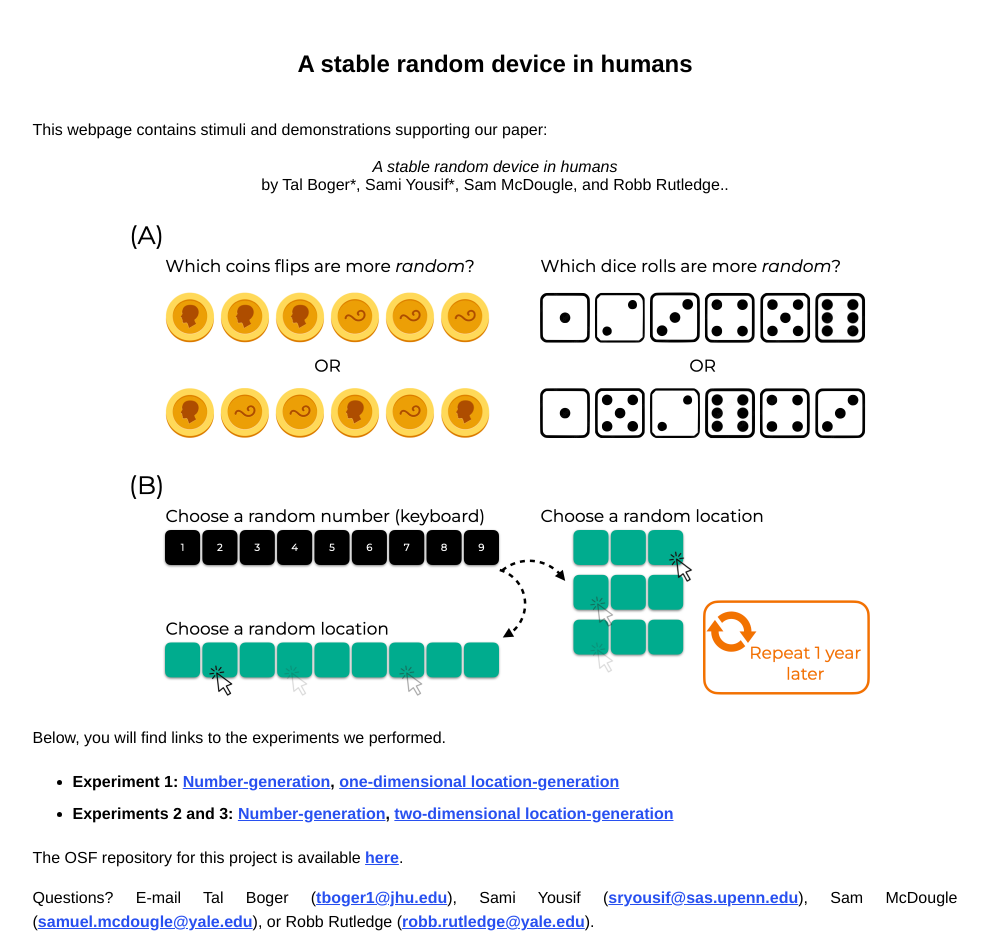
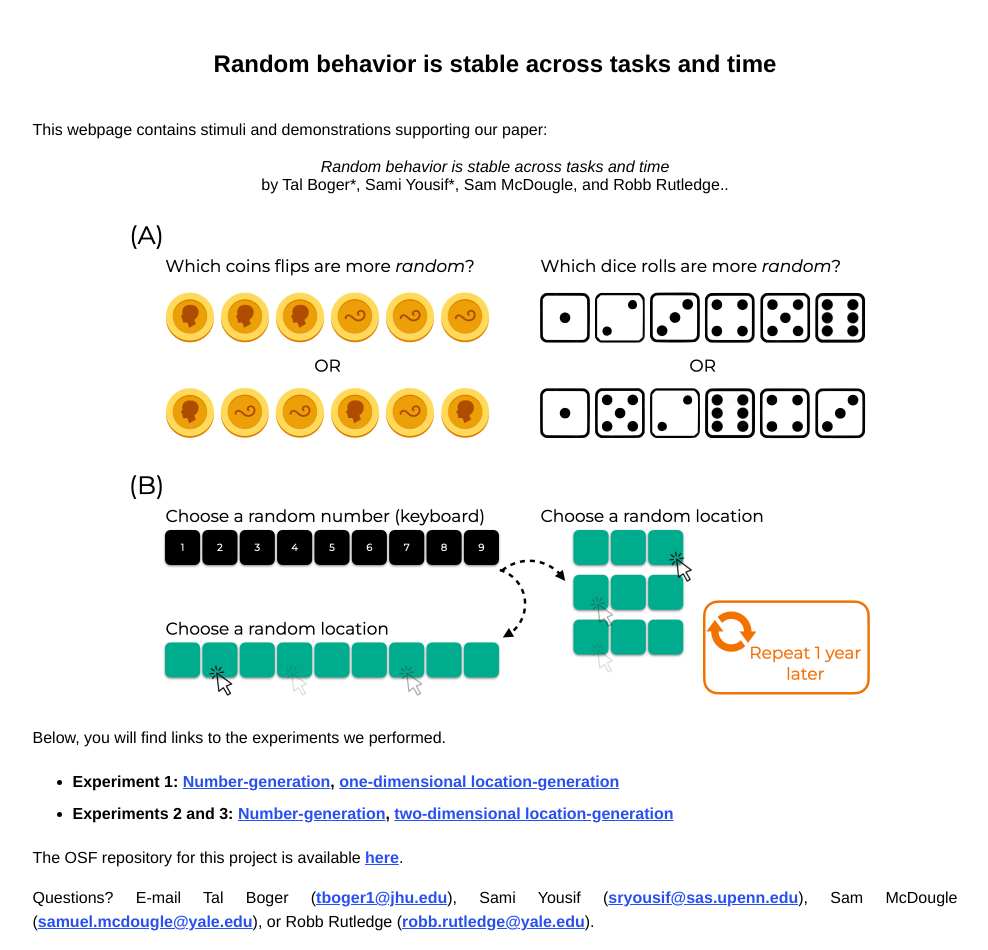
Before and after one commit to perceptionstudies/randomness, a plain HTML site: page index.html in a window 1280 px wide. Shown: the whole page, without its empty margins (145-1133 px from the left). Drawn offline with Linux system fonts and the light colour scheme.

Commit message:
update guide page

```diff
--- a/index.html
+++ b/index.html
@@ -1,7 +1,7 @@
 <html lang=en>
 
 	<head>
-    <title>A stable random device in humans</title>
+    <title>Random behavior is stable across tasks and time</title>
 		<meta charset="UTF-8">
 
     <meta name="viewport" content="width=device-width, initial-scale=1">
@@ -11,9 +11,9 @@
 
     <body>
         <div id=introText>
-            <h2>A stable random device in humans</h2>
+            <h2>Random behavior is stable across tasks and time</h2>
             <p>This webpage contains stimuli and demonstrations supporting our paper:
-						<p><center><i>A stable random device in humans</i><br>by Tal Boger*, Sami Yousif*, Sam McDougle, and Robb Rutledge..</center></p>
+						<p><center><i>Random behavior is stable across tasks and time</i><br>by Tal Boger*, Sami Yousif*, Sam McDougle, and Robb Rutledge..</center></p>
             <img src="fig1.png" alt="figure 1 from our paper"  width=750 style="display:block; margin:0 auto"/>
 						<p>Below, you will find links to the experiments we performed.</p>
             <ul>
```
